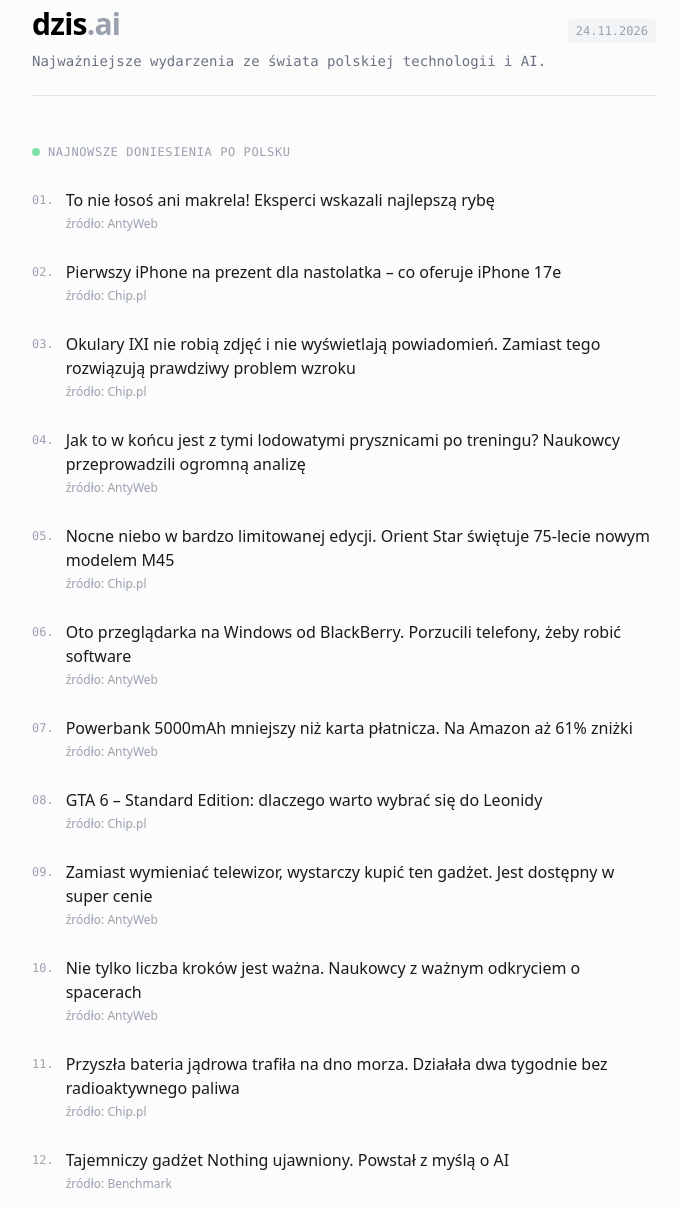
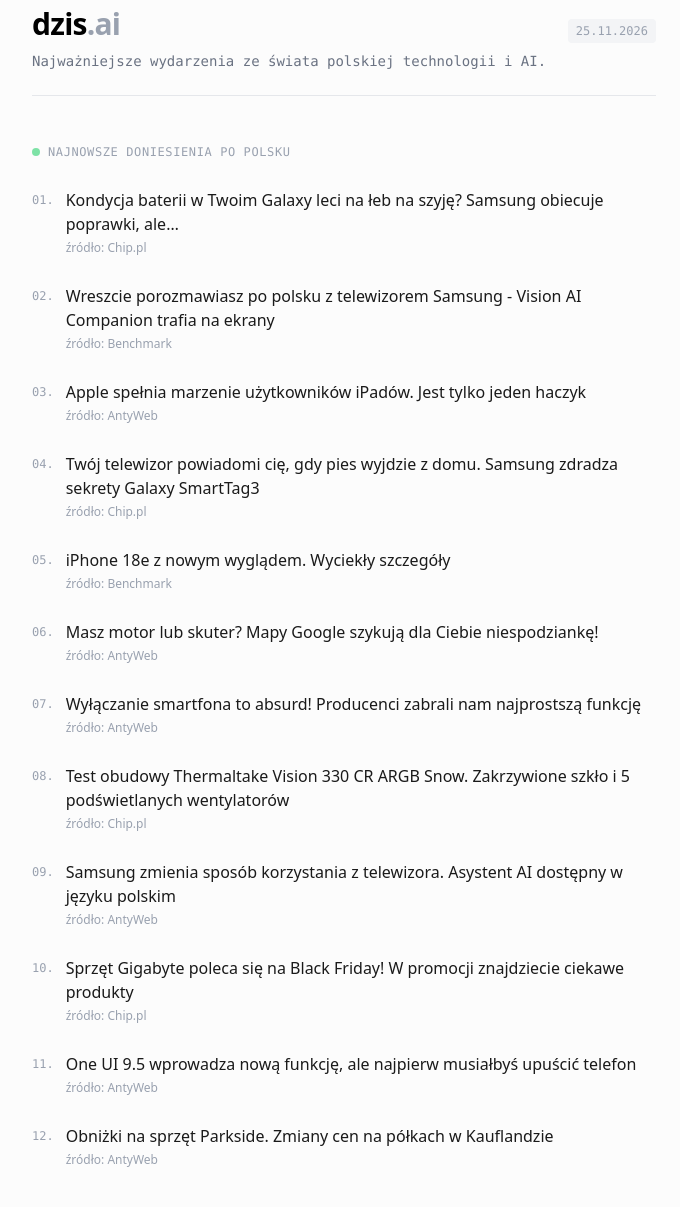
Before and after one commit to pmenclewicz/dzis-ai, a plain HTML site: page index.html in a window 1280 px wide. Shown: the part 58-1265 px from the top of the page, without its empty margins (296-976 px from the left). Drawn offline with nearby package versions, Linux system fonts and the light colour scheme.

Commit message:
Automatyczna aktualizacja: Wed Nov 25 16:43:02 UTC 2026

```diff
--- a/index.html
+++ b/index.html
@@ -11,7 +11,7 @@
         <header class="mb-12 border-b border-gray-200 pb-6">
             <div class="flex justify-between items-baseline">
                 <h1 class="text-3xl font-black tracking-tight text-black">dzis<span class="text-gray-400">.ai</span></h1>
-                <span class="text-xs font-mono text-gray-400 bg-gray-100 px-2 py-1 rounded">24.11.2026</span>
+                <span class="text-xs font-mono text-gray-400 bg-gray-100 px-2 py-1 rounded">25.11.2026</span>
             </div>
             <p class="text-sm text-gray-500 mt-2 font-mono">Najważniejsze wydarzenia ze świata polskiej technologii i AI.</p>
         </header>
@@ -24,11 +24,35 @@
                 <ul class="space-y-1">
 
             <li>
-                <a href="https://antyweb.pl/to-nie-losos-ani-makrela-eksperci-wskazali-najlepsza-rybe" target="_blank" class="block group py-3 border-b border-gray-100 last:border-0">
+                <a href="https://www.chip.pl/2026/11/bateria-w-twoim-galaxy-leci-na-leb-na-szyje-samsung-obiecuje-poprawki-ale" target="_blank" class="block group py-3 border-b border-gray-100 last:border-0">
                     <div class="flex items-start">
                         <span class="text-gray-400 font-mono text-xs mr-3 mt-1">01.</span>
                         <div>
-                            <span class="group-hover:text-black text-[#1a1a1a] text-base font-medium transition-colors duration-200">To nie łosoś ani makrela! Eksperci wskazali najlepszą rybę</span>
+                            <span class="group-hover:text-black text-[#1a1a1a] text-base font-medium transition-colors duration-200">Kondycja baterii w Twoim Galaxy leci na łeb na szyję? Samsung obiecuje poprawki, ale…</span>
+                            <span class="block text-xs text-gray-400 mt-1">źródło: Chip.pl</span>
+                        </div>
+                    </div>
+                </a>
+            </li>
+
+            <li>
+                <a href="https://www.benchmark.pl/wreszcie-porozmawiasz-po-polsku-z-telewizorem-samsung-vision-ai-companion-trafia-na-ekrany-7354817600317600a" target="_blank" class="block group py-3 border-b border-gray-100 last:border-0">
+                    <div class="flex items-start">
+                        <span class="text-gray-400 font-mono text-xs mr-3 mt-1">02.</span>
+                        <div>
+                            <span class="group-hover:text-black text-[#1a1a1a] text-base font-medium transition-colors duration-200">Wreszcie porozmawiasz po polsku z telewizorem Samsung - Vision AI Companion trafia na ekrany</span>
+                            <span class="block text-xs text-gray-400 mt-1">źródło: Benchmark</span>
+                        </div>
+                    </div>
+                </a>
+            </li>
+
+            <li>
+                <a href="https://antyweb.pl/apple-spelnia-marzenie-uzytkownikow-ipadow-jest-tylko-jeden-haczyk" target="_blank" class="block group py-3 border-b border-gray-100 last:border-0">
+                    <div class="flex items-start">
+                        <span class="text-gray-400 font-mono text-xs mr-3 mt-1">03.</span>
+                        <div>
+                            <span class="group-hover:text-black text-[#1a1a1a] text-base font-medium transition-colors duration-200">Apple spełnia marzenie użytkowników iPadów. Jest tylko jeden haczyk</span>
                             <span class="block text-xs text-gray-400 mt-1">źródło: AntyWeb</span>
                         </div>
                     </div>
@@ -36,11 +60,11 @@
             </li>
 
             <li>
-                <a href="https://www.chip.pl/2026/11/pierwszy-iphone-na-prezent-dla-nastolatka-co-oferuje-iphone-17e" target="_blank" class="block group py-3 border-b border-gray-100 last:border-0">
+                <a href="https://www.chip.pl/2026/11/samsung-zdradza-sekrety-galaxy-smarttag3" target="_blank" class="block group py-3 border-b border-gray-100 last:border-0">
                     <div class="flex items-start">
-                        <span class="text-gray-400 font-mono text-xs mr-3 mt-1">02.</span>
+                        <span class="text-gray-400 font-mono text-xs mr-3 mt-1">04.</span>
                         <div>
-                            <span class="group-hover:text-black text-[#1a1a1a] text-base font-medium transition-colors duration-200">Pierwszy iPhone na prezent dla nastolatka – co oferuje iPhone 17e</span>
+                            <span class="group-hover:text-black text-[#1a1a1a] text-base font-medium transition-colors duration-200">Twój telewizor powiadomi cię, gdy pies wyjdzie z domu. Samsung zdradza sekrety Galaxy SmartTag3</span>
                             <span class="block text-xs text-gray-400 mt-1">źródło: Chip.pl</span>
                         </div>
                     </div>
@@ -48,11 +72,47 @@
             </li>
 
             <li>
-                <a href="https://www.chip.pl/2026/11/okulary-ixi-rozwiazuja-prawdziwy-problem-wzroku" target="_blank" class="block group py-3 border-b border-gray-100 last:border-0">
+                <a href="https://www.benchmark.pl/iphone-18e-z-nowym-wygladem-wyciekly-szczegoly-7354863515400352a" target="_blank" class="block group py-3 border-b border-gray-100 last:border-0">
                     <div class="flex items-start">
-                        <span class="text-gray-400 font-mono text-xs mr-3 mt-1">03.</span>
+                        <span class="text-gray-400 font-mono text-xs mr-3 mt-1">05.</span>
                         <div>
-                            <span class="group-hover:text-black text-[#1a1a1a] text-base font-medium transition-colors duration-200">Okulary IXI nie robią zdjęć i nie wyświetlają powiadomień. Zamiast tego rozwiązują prawdziwy problem wzroku</span>
+                            <span class="group-hover:text-black text-[#1a1a1a] text-base font-medium transition-colors duration-200">iPhone 18e z nowym wyglądem. Wyciekły szczegóły</span>
+                            <span class="block text-xs text-gray-400 mt-1">źródło: Benchmark</span>
+                        </div>
+                    </div>
+                </a>
+            </li>
+
+            <li>
+                <a href="https://antyweb.pl/mapy-google-motocykle" target="_blank" class="block group py-3 border-b border-gray-100 last:border-0">
+                    <div class="flex items-start">
+                        <span class="text-gray-400 font-mono text-xs mr-3 mt-1">06.</span>
+                        <div>
+                            <span class="group-hover:text-black text-[#1a1a1a] text-base font-medium transition-colors duration-200">Masz motor lub skuter? Mapy Google szykują dla Ciebie niespodziankę!</span>
+                            <span class="block text-xs text-gray-400 mt-1">źródło: AntyWeb</span>
+                        </div>
+                    </div>
+                </a>
+            </li>
+
+            <li>
+                <a href="https://antyweb.pl/wylaczanie-smartfona-to-absurd-producenci-zabrali-nam-najprostsza-funkcje" target="_blank" class="block group py-3 border-b border-gray-100 last:border-0">
+                    <div class="flex items-start">
+                        <span class="text-gray-400 font-mono text-xs mr-3 mt-1">07.</span>
+                        <div>
+                            <span class="group-hover:text-black text-[#1a1a1a] text-base font-medium transition-colors duration-200">Wyłączanie smartfona to absurd! Producenci zabrali nam najprostszą funkcję</span>
+                            <span class="block text-xs text-gray-400 mt-1">źródło: AntyWeb</span>
+                        </div>
+                    </div>
+                </a>
+            </li>
+
+            <li>
+                <a href="https://www.chip.pl/2026/11/thermaltake-vision-330-cr-argb-snow-test-recenzja-opinia" target="_blank" class="block group py-3 border-b border-gray-100 last:border-0">
+                    <div class="flex items-start">
+                        <span class="text-gray-400 font-mono text-xs mr-3 mt-1">08.</span>
+                        <div>
+                            <span class="group-hover:text-black text-[#1a1a1a] text-base font-medium transition-colors duration-200">Test obudowy Thermaltake Vision 330 CR ARGB Snow. Zakrzywione szkło i 5 podświetlanych wentylatorów</span>
                             <span class="block text-xs text-gray-400 mt-1">źródło: Chip.pl</span>
                         </div>
                     </div>
@@ -60,11 +120,11 @@
             </li>
 
             <li>
-                <a href="https://antyweb.pl/jak-to-w-koncu-jest-z-tymi-lodowatymi-prysznicami-po-treningu-naukowcy-przeprowadzili-ogromna-analize" target="_blank" class="block group py-3 border-b border-gray-100 last:border-0">
+                <a href="https://antyweb.pl/samsung-zmienia-sposob-korzystania-z-telewizora-asystent-ai-dostepny-w-jezyku-polskim" target="_blank" class="block group py-3 border-b border-gray-100 last:border-0">
                     <div class="flex items-start">
-                        <span class="text-gray-400 font-mono text-xs mr-3 mt-1">04.</span>
+                        <span class="text-gray-400 font-mono text-xs mr-3 mt-1">09.</span>
                         <div>
-                            <span class="group-hover:text-black text-[#1a1a1a] text-base font-medium transition-colors duration-200">Jak to w końcu jest z tymi lodowatymi prysznicami po treningu? Naukowcy przeprowadzili ogromną analizę</span>
+                            <span class="group-hover:text-black text-[#1a1a1a] text-base font-medium transition-colors duration-200">Samsung zmienia sposób korzystania z telewizora. Asystent AI dostępny w języku polskim</span>
                             <span class="block text-xs text-gray-400 mt-1">źródło: AntyWeb</span>
                         </div>
                     </div>
@@ -72,11 +132,11 @@
             </li>
 
             <li>
-                <a href="https://www.chip.pl/2026/11/orient-star-swietuje-75-lecie-nowym-modelem-m45" target="_blank" class="block group py-3 border-b border-gray-100 last:border-0">
+                <a href="https://www.chip.pl/2026/11/sprzet-gigabyte-poleca-sie-na-black-friday" target="_blank" class="block group py-3 border-b border-gray-100 last:border-0">
                     <div class="flex items-start">
-                        <span class="text-gray-400 font-mono text-xs mr-3 mt-1">05.</span>
+                        <span class="text-gray-400 font-mono text-xs mr-3 mt-1">10.</span>
                         <div>
-                            <span class="group-hover:text-black text-[#1a1a1a] text-base font-medium transition-colors duration-200">Nocne niebo w bardzo limitowanej edycji. Orient Star świętuje 75-lecie nowym modelem M45</span>
+                            <span class="group-hover:text-black text-[#1a1a1a] text-base font-medium transition-colors duration-200">Sprzęt Gigabyte poleca się na Black Friday! W promocji znajdziecie ciekawe produkty</span>
                             <span class="block text-xs text-gray-400 mt-1">źródło: Chip.pl</span>
                         </div>
                     </div>
@@ -84,11 +144,11 @@
             </li>
 
             <li>
-                <a href="https://antyweb.pl/windows-access-blackberry" target="_blank" class="block group py-3 border-b border-gray-100 last:border-0">
+                <a href="https://antyweb.pl/one-ui-9-5-wprowadza-nowa-funkcje-ale-najpierw-musialbys-upuscic-telefon" target="_blank" class="block group py-3 border-b border-gray-100 last:border-0">
                     <div class="flex items-start">
-                        <span class="text-gray-400 font-mono text-xs mr-3 mt-1">06.</span>
+                        <span class="text-gray-400 font-mono text-xs mr-3 mt-1">11.</span>
                         <div>
-                            <span class="group-hover:text-black text-[#1a1a1a] text-base font-medium transition-colors duration-200">Oto przeglądarka na Windows od BlackBerry. Porzucili telefony, żeby robić software</span>
+                            <span class="group-hover:text-black text-[#1a1a1a] text-base font-medium transition-colors duration-200">One UI 9.5 wprowadza nową funkcję, ale najpierw musiałbyś upuścić telefon</span>
                             <span class="block text-xs text-gray-400 mt-1">źródło: AntyWeb</span>
                         </div>
                     </div>
@@ -96,72 +156,12 @@
             </li>
 
             <li>
-                <a href="https://antyweb.pl/powerbank-5000mah-mniejszy-niz-karta-platnicza-na-amazon-az-61-znizki" target="_blank" class="block group py-3 border-b border-gray-100 last:border-0">
-                    <div class="flex items-start">
-                        <span class="text-gray-400 font-mono text-xs mr-3 mt-1">07.</span>
-                        <div>
-                            <span class="group-hover:text-black text-[#1a1a1a] text-base font-medium transition-colors duration-200">Powerbank 5000mAh mniejszy niż karta płatnicza. Na Amazon aż 61% zniżki</span>
-                            <span class="block text-xs text-gray-400 mt-1">źródło: AntyWeb</span>
-                        </div>
-                    </div>
-                </a>
-            </li>
-
-            <li>
-                <a href="https://www.chip.pl/2026/11/gta-6-standard-edition-dlaczego-warto-wybrac-sie-do-leonidy" target="_blank" class="block group py-3 border-b border-gray-100 last:border-0">
-                    <div class="flex items-start">
-                        <span class="text-gray-400 font-mono text-xs mr-3 mt-1">08.</span>
-                        <div>
-                            <span class="group-hover:text-black text-[#1a1a1a] text-base font-medium transition-colors duration-200">GTA 6 – Standard Edition: dlaczego warto wybrać się do Leonidy</span>
-                            <span class="block text-xs text-gray-400 mt-1">źródło: Chip.pl</span>
-                        </div>
-                    </div>
-                </a>
-            </li>
-
-            <li>
-                <a href="https://antyweb.pl/zamiast-wymieniac-telewizor-wystarczy-kupic-ten-gadzet-jest-dostepny-w-super-cenie" target="_blank" class="block group py-3 border-b border-gray-100 last:border-0">
-                    <div class="flex items-start">
-                        <span class="text-gray-400 font-mono text-xs mr-3 mt-1">09.</span>
-                        <div>
-                            <span class="group-hover:text-black text-[#1a1a1a] text-base font-medium transition-colors duration-200">Zamiast wymieniać telewizor, wystarczy kupić ten gadżet. Jest dostępny w super cenie</span>
-                            <span class="block text-xs text-gray-400 mt-1">źródło: AntyWeb</span>
-                        </div>
-                    </div>
-                </a>
-            </li>
-
-            <li>
-                <a href="https://antyweb.pl/nie-tylko-liczba-krokow-jest-wazna-naukowcy-z-waznym-odkryciem-o-spacerach" target="_blank" class="block group py-3 border-b border-gray-100 last:border-0">
-                    <div class="flex items-start">
-                        <span class="text-gray-400 font-mono text-xs mr-3 mt-1">10.</span>
-                        <div>
-                            <span class="group-hover:text-black text-[#1a1a1a] text-base font-medium transition-colors duration-200">Nie tylko liczba kroków jest ważna. Naukowcy z ważnym odkryciem o spacerach</span>
-                            <span class="block text-xs text-gray-400 mt-1">źródło: AntyWeb</span>
-                        </div>
-                    </div>
-                </a>
-            </li>
-
-            <li>
-                <a href="https://www.chip.pl/2026/11/zeno-power-bateria-jadrowa-dno-morza" target="_blank" class="block group py-3 border-b border-gray-100 last:border-0">
-                    <div class="flex items-start">
-                        <span class="text-gray-400 font-mono text-xs mr-3 mt-1">11.</span>
-                        <div>
-                            <span class="group-hover:text-black text-[#1a1a1a] text-base font-medium transition-colors duration-200">Przyszła bateria jądrowa trafiła na dno morza. Działała dwa tygodnie bez radioaktywnego paliwa</span>
-                            <span class="block text-xs text-gray-400 mt-1">źródło: Chip.pl</span>
-                        </div>
-                    </div>
-                </a>
-            </li>
-
-            <li>
-                <a href="https://www.benchmark.pl/tajemniczy-gadzet-nothing-ujawniony-powstal-z-mysla-o-ai-7354472268351488a" target="_blank" class="block group py-3 border-b border-gray-100 last:border-0">
+                <a href="https://antyweb.pl/obnizki-na-sprzet-parkside-zmiany-cen-na-polkach-w-kauflandzie" target="_blank" class="block group py-3 border-b border-gray-100 last:border-0">
                     <div class="flex items-start">
                         <span class="text-gray-400 font-mono text-xs mr-3 mt-1">12.</span>
                         <div>
-                            <span class="group-hover:text-black text-[#1a1a1a] text-base font-medium transition-colors duration-200">Tajemniczy gadżet Nothing ujawniony. Powstał z myślą o AI</span>
-                            <span class="block text-xs text-gray-400 mt-1">źródło: Benchmark</span>
+                            <span class="group-hover:text-black text-[#1a1a1a] text-base font-medium transition-colors duration-200">Obniżki na sprzęt Parkside. Zmiany cen na półkach w Kauflandzie</span>
+                            <span class="block text-xs text-gray-400 mt-1">źródło: AntyWeb</span>
                         </div>
                     </div>
                 </a>
```
